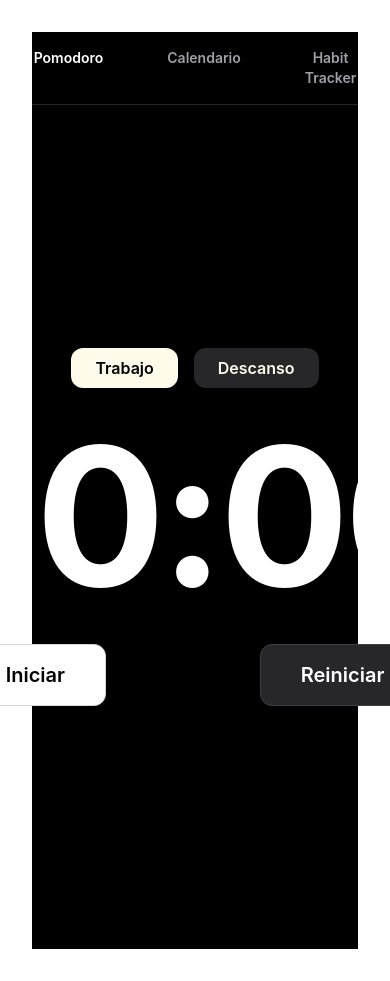
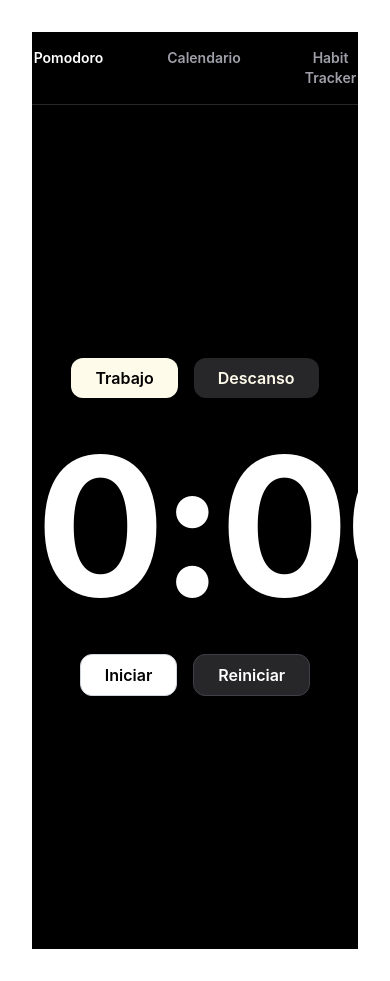
Before and after one commit to JuanK854/TimeMaster, a React (Vite) app: page / in a window 390 px wide. Shown: the top 981 px of the page. Built offline with nearby package versions, Linux system fonts and the light colour scheme.

Commit message:
fix: botones reactivos en TimerControls.jsx (intento)

```diff
--- a/src/components/molecules/TimerControls.jsx
+++ b/src/components/molecules/TimerControls.jsx
@@ -4,10 +4,10 @@ import Button from "../atoms/Button"
 export default function TimerControls({ onStart, onStop, onReset, isRunning }) {
     return(
         <div className="flex gap-4">
-            {!isRunning ?(<Button onClick={onStart} variant="primary" className="px-10 py-4 text-xl" > Iniciar </Button>) //En pausa pasa a iniciar
-            : (<Button onClick={onStop} variant="secondary" className="px-10 py-4 text-xl" > Detener </Button>)}  /*sino detener*/
+            {!isRunning ?(<Button onClick={onStart} variant="primary" className="px-6 py-2 text-base md:px-10 md:py-4 md:text-xl" > Iniciar </Button>) //En pausa pasa a iniciar
+            : (<Button onClick={onStop} variant="secondary" className="px-6 py-2 text-base md:px-10 md:py-4 md:text-xl" > Detener </Button>)}
 
-            <Button onClick={onReset} variant="secondary" className="px-10 py-4 text-xl" > Reiniciar </Button>    {/*Independiente siempre visible*/}
+            <Button onClick={onReset} variant="secondary" className="px-6 py-2 text-base md:px-10 md:py-4 md:text-xl" > Reiniciar </Button>    {/*Independiente siempre visible*/}
         </div>
     )
 }
```
